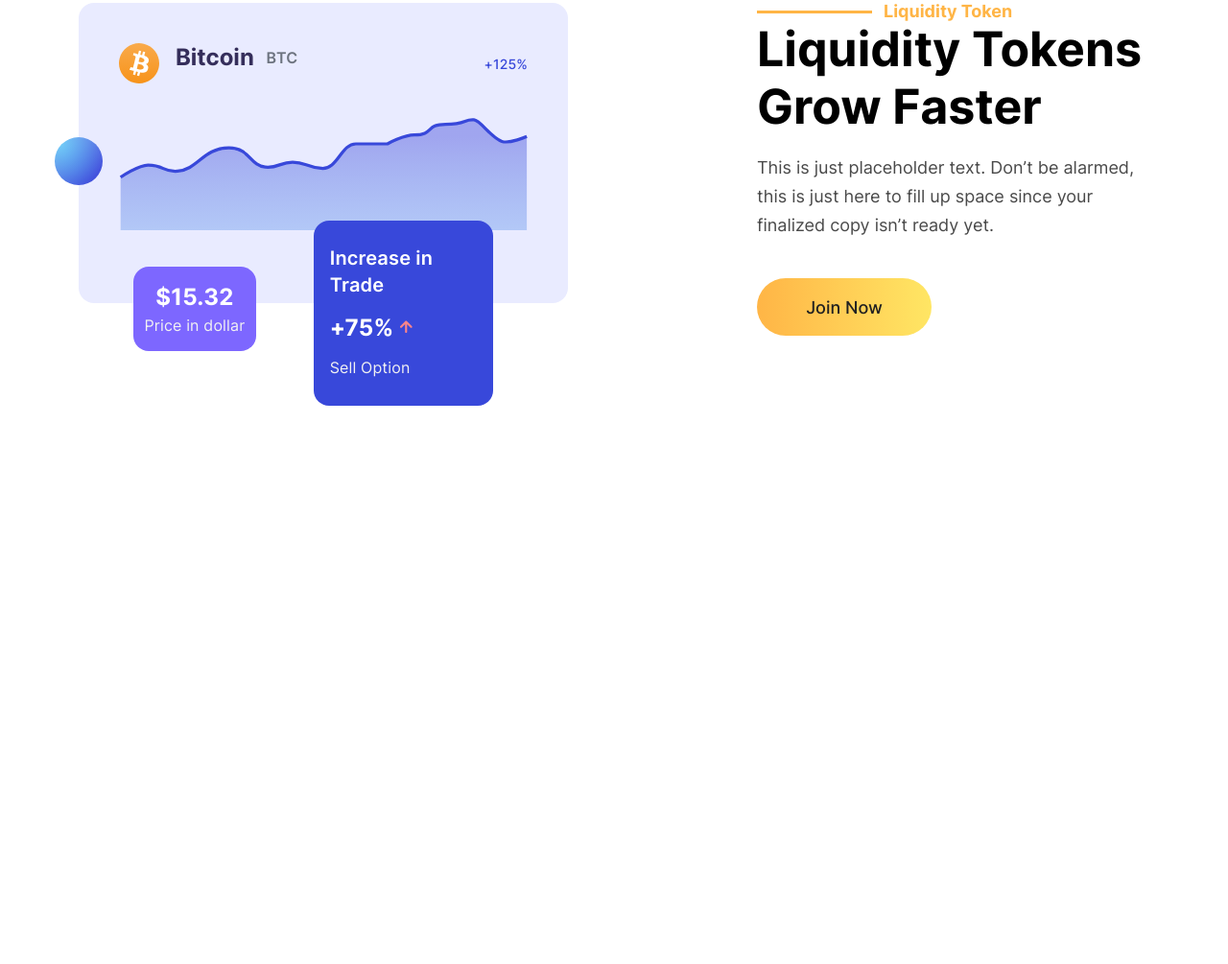
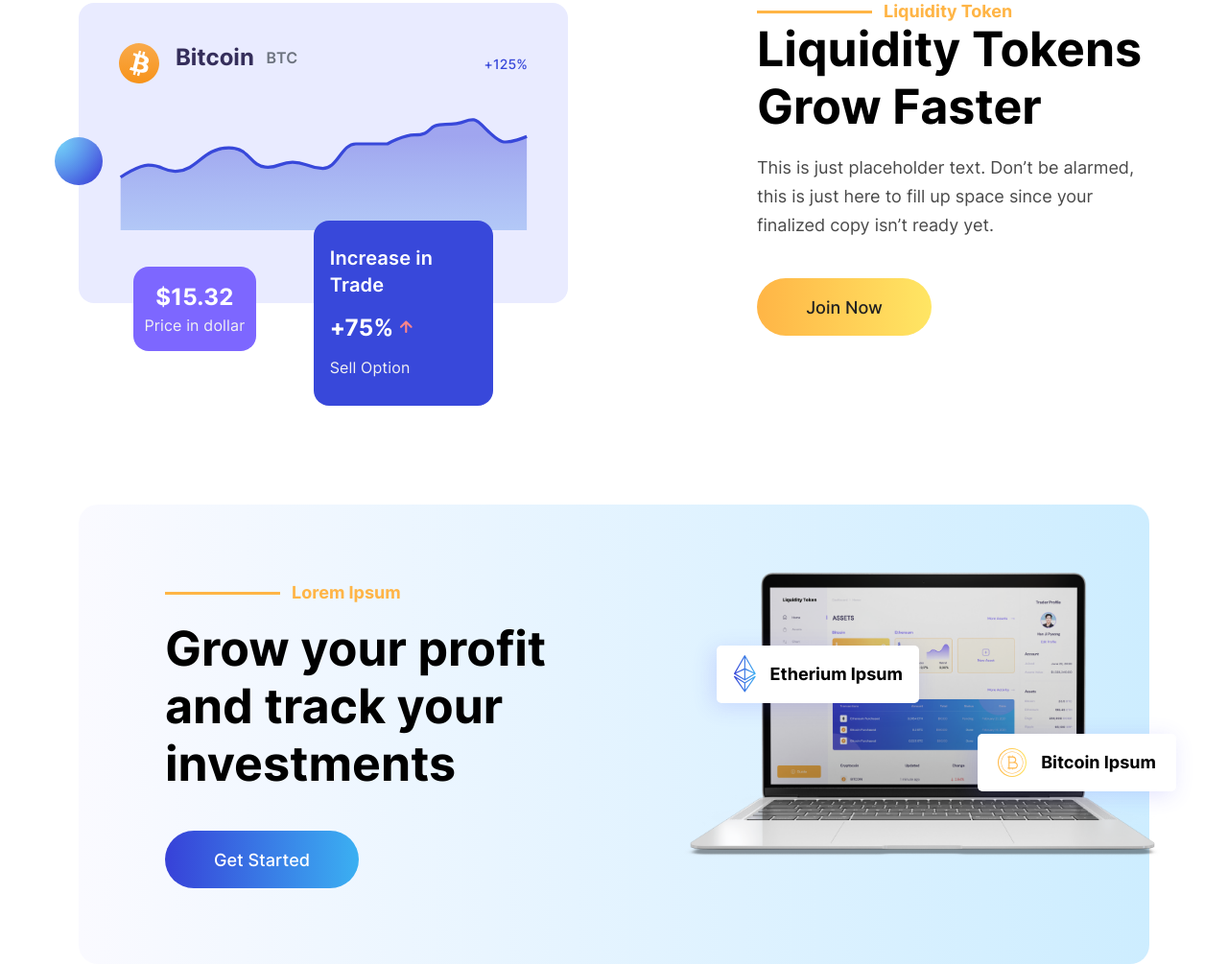
Before and after one commit to JustinPaul25/liquidity, a plain HTML site: page index.html in a window 1280 px wide. Shown: the part 5178-6183 px from the top of the page at 96% size. Before the commit the page ends 5704 px from the top, so only its background shows below. Drawn offline with nearby package versions, Linux system fonts and the light colour scheme.

Commit message:
cta section

```diff
--- /dev/null
+++ b/assets/css/cta.css
@@ -0,0 +1,88 @@
+.cta-wrapper {
+    border-radius: 20px;
+    padding: 83px 90px 79px 90px;
+    width: 100%;
+}
+
+.cta-text-wrapper {
+    width: 598px;
+}
+
+.cta-img-wrapper {
+    width: 759px;
+    height: 414px;
+    right: -24px;
+    top: -40px;
+    position: absolute;
+}
+
+.cta-img {
+    width: 769px;
+    height: 414px;
+}
+
+.eth-card-cta-position {
+    top: 78px;
+    right: auto;
+    bottom: auto;
+    left: 78px;
+}
+
+.bct-card-cta-position {
+    top: auto;
+    right: 70px;
+    bottom: 140px;
+    left: auto;
+}
+
+@media (max-width: 1400px) {
+    .cta-img-wrapper {
+        width: 576.75px;
+        height: 310.5px;
+        right: -24px;
+        top: auto;
+        bottom: 100px;
+    }
+
+    .cta-img {
+        width: 576.75px;
+        height: 310.5px;
+    }
+
+    .bct-card-cta-position {
+        top: auto;
+        right: 20px;
+        bottom: 80px;
+        left: auto;
+    }
+
+    .cta-text-wrapper {
+        width: 398px;
+    }
+}
+
+@media (max-width: 991.98px) {
+    .cta-text-wrapper {
+        width: 100%;
+    }
+
+    .cta-wrapper {
+        border-radius: 20px;
+        padding: 200px 40px 40px 40px;
+        width: 100%;
+    }
+
+    .cta-img-wrapper {
+        width: 100%;
+        height: auto;
+        position: relative;
+        margin-left: auto;
+        margin-right: auto;
+        transform: translateX(-40px);
+    }
+
+    .cta-img {
+        width: 100%;
+        height: auto;
+    }
+}
--- a/assets/css/main.css
+++ b/assets/css/main.css
@@ -6,6 +6,7 @@
 @import 'features.css';
 @import 'exchange.css';
 @import 'token.css';
+@import 'cta.css';
 
 body {
     position: relative;
@@ -80,6 +81,10 @@ body {
 
 .mt-61 {
     margin-top: 50px;
+}
+
+.mt-40 {
+    margin-top: 40px;
 }
 
 .stroke-gray {
@@ -282,3 +287,7 @@ body {
 .mt-40 {
     margin-top: 40px;
 }
+
+.bg-sky-gradient {
+    background: linear-gradient(90deg, #FAFAFF 0%, #CDEDFF 100%);
+}
--- a/index.html
+++ b/index.html
@@ -492,6 +492,38 @@
         </div>
     </div>
 
+    <div class="position-relative z-4">
+        <div class="container position-relative">
+            <div class="position-absolute w-100 h-100">
+                <div class="cta-img-wrapper">
+                    <div class="eth-card position-absolute z-4 d-flex justify-content-center align-items-center eth-card-cta-position">
+                        <img src="./assets/images/eth-icon.svg" alt="etherium icon" width="23.7" height="38.7" style="margin-right: 14.3px;">
+                        <p class="hero-card-text mb-0">Etherium Ipsum</p>
+                    </div>
+                    <div class="btc-card position-absolute z-4 d-flex justify-content-center align-items-center bct-card-cta-position">
+                        <img src="./assets/images/btc-icon.svg" alt="etherium icon" width="30" height="30" style="margin-right: 15px;">
+                        <p class="hero-card-text mb-0">Bitcoin Ipsum</p>
+                    </div>
+                    <img class="cta-img" src="./assets/images/laptop.png" alt="">
+                </div>
+            </div>
+            <div class="cta-wrapper bg-sky-gradient">
+                <div class="cta-text-wrapper">
+                    <div class="d-flex align-items-center">
+                        <div class="hero-content-yellow-line"></div>
+                        <p class="hero-text-yellow-sm mb-0">Lorem Ipsum</p>
+                    </div>
+                    <div>
+                        <p class="section-heading" style="margin-top: 19px;">
+                            Grow your profit and track your investments
+                        </p>
+                    </div>
+                    <button class="btn-blue mt-40">Get Started</button>
+                </div>
+            </div>
+        </div>
+    </div>
+
     <script src="https://code.jquery.com/jquery-3.6.0.min.js"></script>
     <script src="https://cdn.jsdelivr.net/npm/bootstrap@5.0.2/dist/js/bootstrap.bundle.min.js" integrity="sha384-MrcW6ZMFYlzcLA8Nl+NtUVF0sA7MsXsP1UyJoMp4YLEuNSfAP+JcXn/tWtIaxVXM" crossorigin="anonymous"></script>
     <script src="./assets/js/player.js"></script>
```
Also changed, not shown: assets/images/laptop.png (added).
